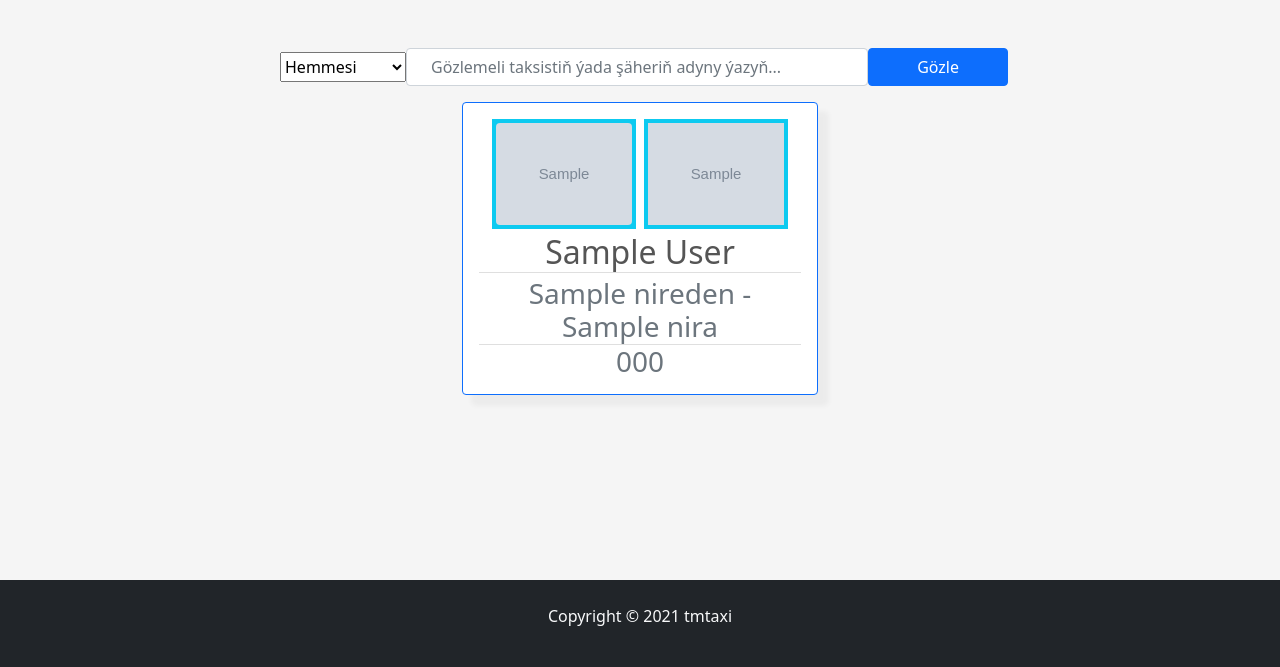
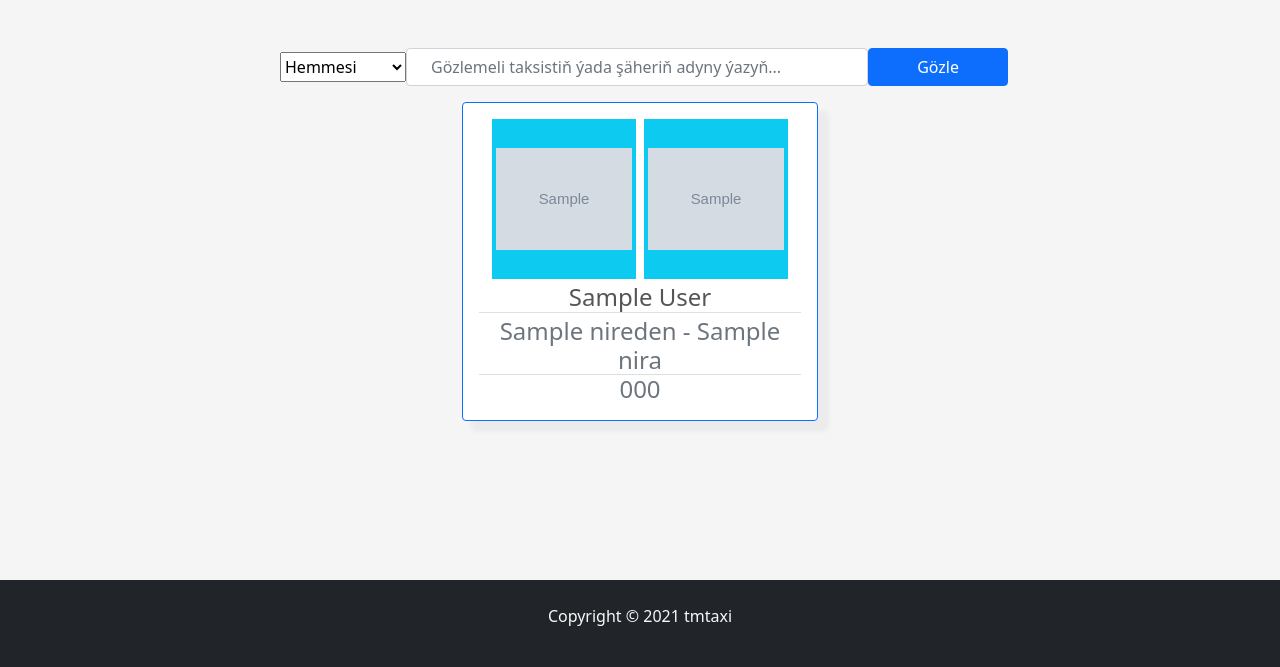
Before and after one commit to amanmyrats/taksi, a Django app: page /search/ in a window 1280 px wide. Shown: the part 72-739 px from the top of the page. Run offline with Django 3.2, Linux system fonts and the light colour scheme; grey boxes marked "Sample" are stand-in pictures; a database or web service that is not in the repository returns one stand-in record (values such as "Sample title"); data that the repository does not hold is empty; parts of the project's set-up code (start-up, migrations or seed data) failed here and were passed over.

Commit message:
small modificatios

```diff
--- a/yolagcy/templates/search.html
+++ b/yolagcy/templates/search.html
@@ -27,11 +27,13 @@
   .suratyndasy {
     display: flex;
     justify-content: center;
-
+    width: 190;
+    height: 160px;
+    overflow: hidden;
   }
 
   .suratlar {
-    width: auto;
+
 
 
   }
@@ -141,13 +143,14 @@
             <div class="xp-social-profile">
               <div class="xp-social-profile-img">
                 <div class="row justify-content-center">
-                        <div class="col-5 px-1 py-1 mx-1 bg-info">
+                  <div class="col-5 px-1 py-1 mx-1 bg-info suratyndasy">
+                    <div class="row align-items-center">
                       <img src="{{ taxi.user_photo_url }}" class="rounded img-fluid suratlar" alt="img">
+                    </div>
                   </div>
                   <div class="col-5 px-1  py-1 mx-1 bg-info suratyndasy">
                     <div class="row align-items-center">
-                            <img src="{{ taxi.car_photo_url }}" class="rounded img-fluid suratlar"
-                            alt="img">
+                      <img src="{{ taxi.car_photo_url }}" class="rounded img-fluid suratlar" alt="img">
                     </div>
                   </div>
                 </div>
@@ -156,9 +159,11 @@
                 <div class="row">
                   <div class="col-12">
                     <ul class="list-group list-group-flush">
-                            <li class="list-group-item my-1 p-0 text-center h2 text-black">{{ taxi.first_name }} {{ taxi.last_name }}</li>
-                      <li class="list-group-item m-0 p-0 text-center h3 text-muted">{{ taxi.nireden }} - {{ taxi.nira }}</li>
-                        <li class="list-group-item m-0 p-0 text-center h3 text-muted">{{ taxi.mobile }}</li>
+                      <li class="list-group-item my-1 p-0 text-center h4 text-black">{{ taxi.first_name }}
+                        {{taxi.last_name }}</li>
+                      <li class="list-group-item m-0 p-0 text-center h4 text-muted">{{ taxi.nireden }} - {{ taxi.nira }}
+                      </li>
+                      <li class="list-group-item m-0 p-0 text-center h4 text-muted">{{ taxi.mobile }}</li>
                     </ul>
                   </div>
                 </div>
```
Also changed, not shown: static/js/ajaxtest.js (+2 -21 lines), taksist/templates/profile.html (+22 -7 lines), taksist/views.py (+11 -7 lines), db.sqlite3. Lines whose indentation alone changed are shown as unchanged.
